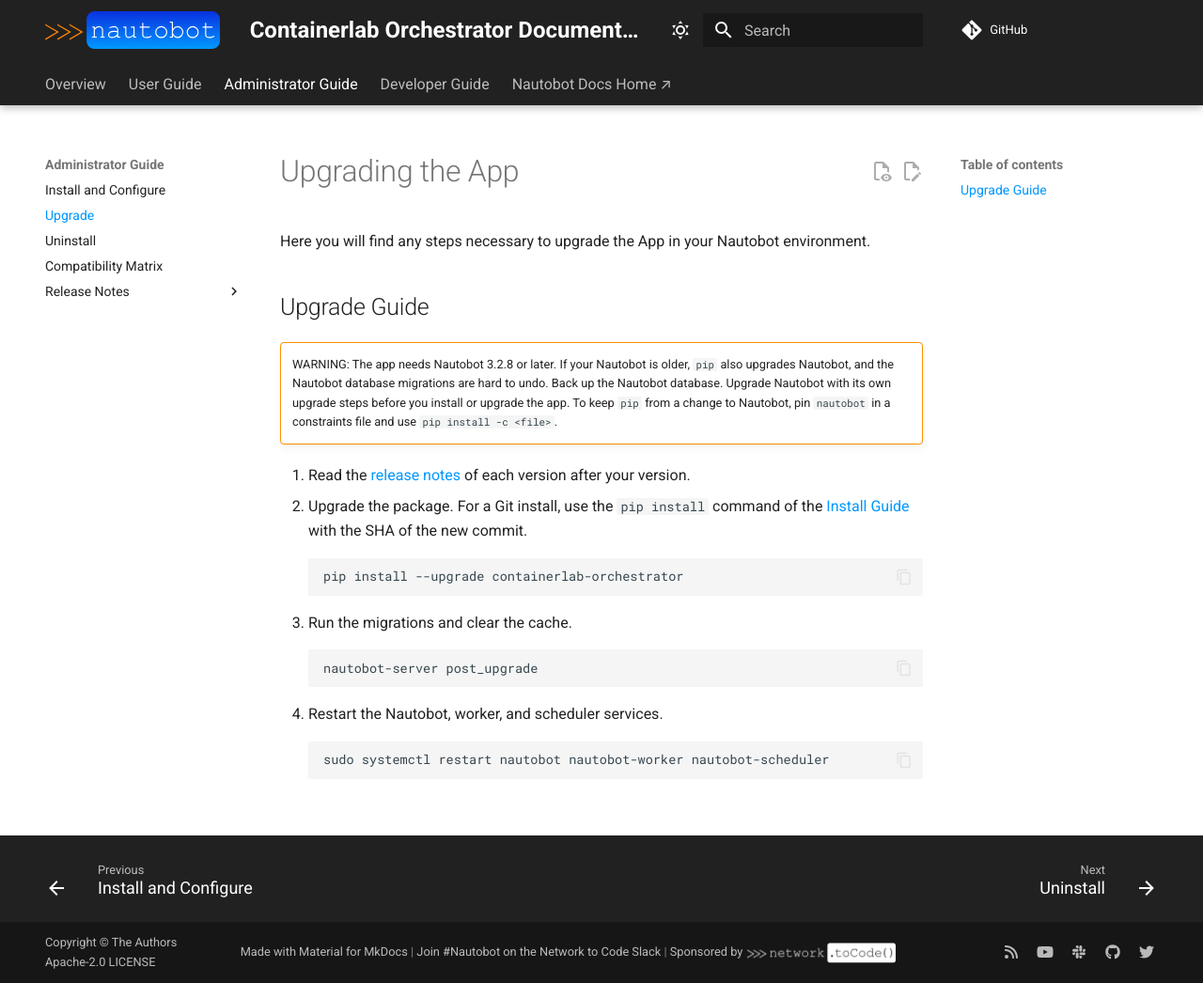
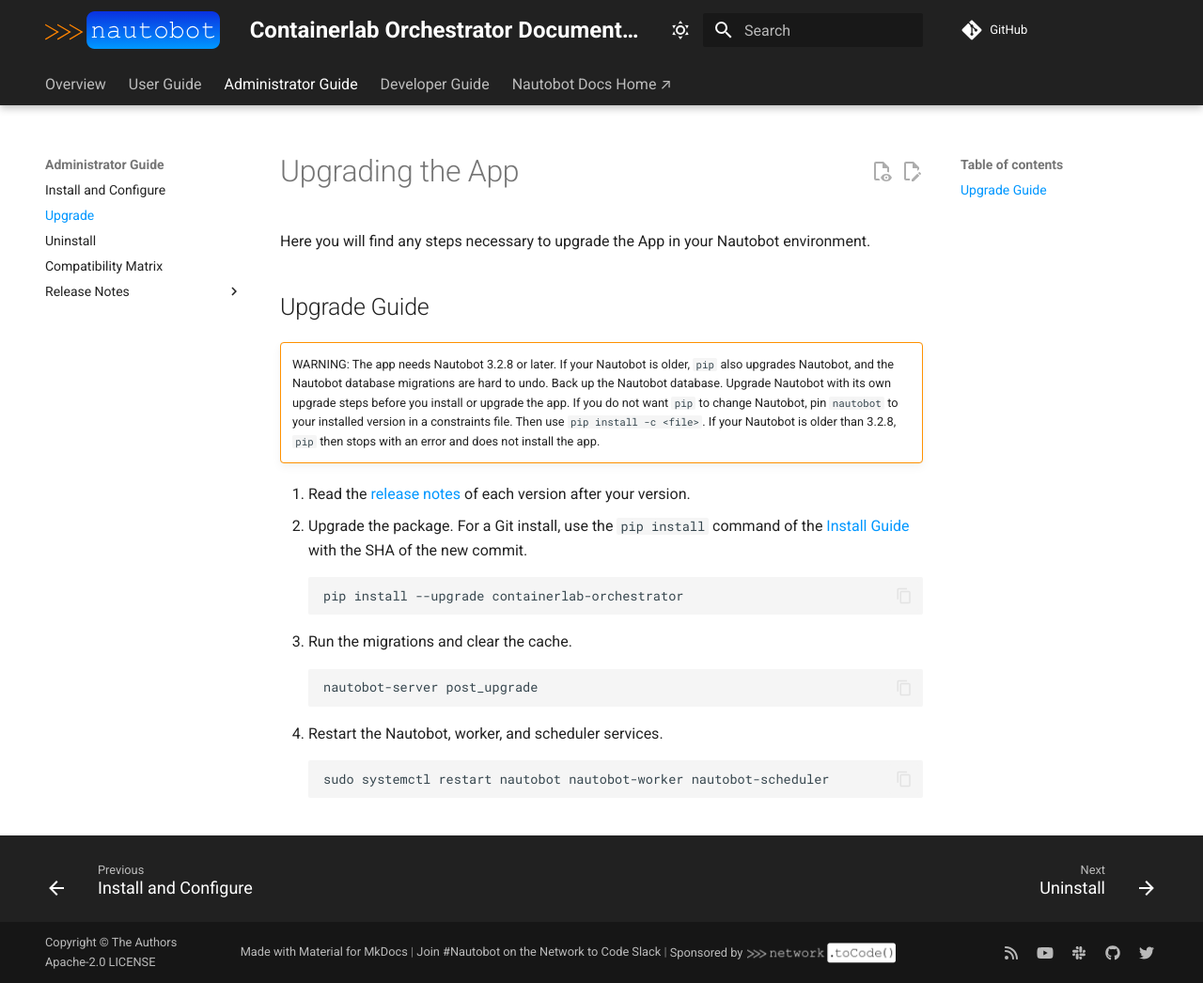
Before and after one commit to jtdub/nautobot-app-containerlab-orchestrator, an MkDocs documentation site: the page built from docs/admin/upgrade.md, in a window 1280 px wide and 1046 px high. Shown: the whole window at 94% size. Built offline with MkDocs 1.6.1 and Material for MkDocs 9.7.7, drawn with Linux system fonts in a browser that asks for light colours; comment, search, counter and statistics services are not loaded.

Commit message:
50: Clarify the constraints file step of the Nautobot WARNING (AC-5)
The WARNING now tells the operator to pin the installed Nautobot
version. It also says that pip then stops with an error on a
Nautobot older than 3.2.8.

Claude-Session: https://claude.ai/code/session_015Wtbd2AbXxZ9u8rarE86by

```diff
--- a/docs/admin/upgrade.md
+++ b/docs/admin/upgrade.md
@@ -7,8 +7,9 @@ Here you will find any steps necessary to upgrade the App in your Nautobot envir
 !!! warning ""
     WARNING: The app needs Nautobot 3.2.8 or later. If your Nautobot is older, `pip` also upgrades Nautobot, and
     the Nautobot database migrations are hard to undo. Back up the Nautobot database. Upgrade Nautobot with its own
-    upgrade steps before you install or upgrade the app. To keep `pip` from a change to Nautobot, pin `nautobot` in
-    a constraints file and use `pip install -c <file>`.
+    upgrade steps before you install or upgrade the app. If you do not want `pip` to change Nautobot, pin `nautobot`
+    to your installed version in a constraints file. Then use `pip install -c <file>`. If your Nautobot is older
+    than 3.2.8, `pip` then stops with an error and does not install the app.
 
 1. Read the [release notes](release_notes/index.md) of each version after your version.
 2. Upgrade the package. For a Git install, use the `pip install` command of the [Install Guide](install.md#install-guide)
```
Also changed, not shown: docs/admin/install.md (+3 -2 lines).
